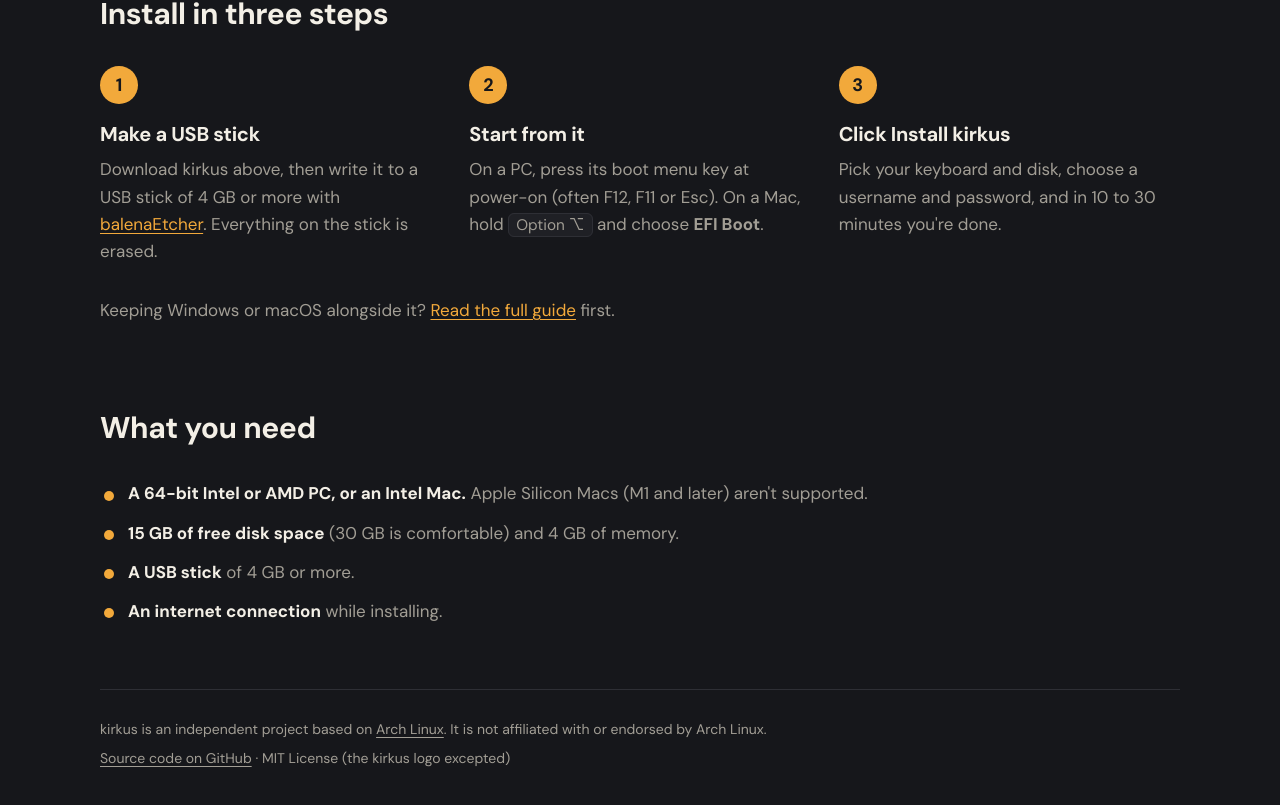
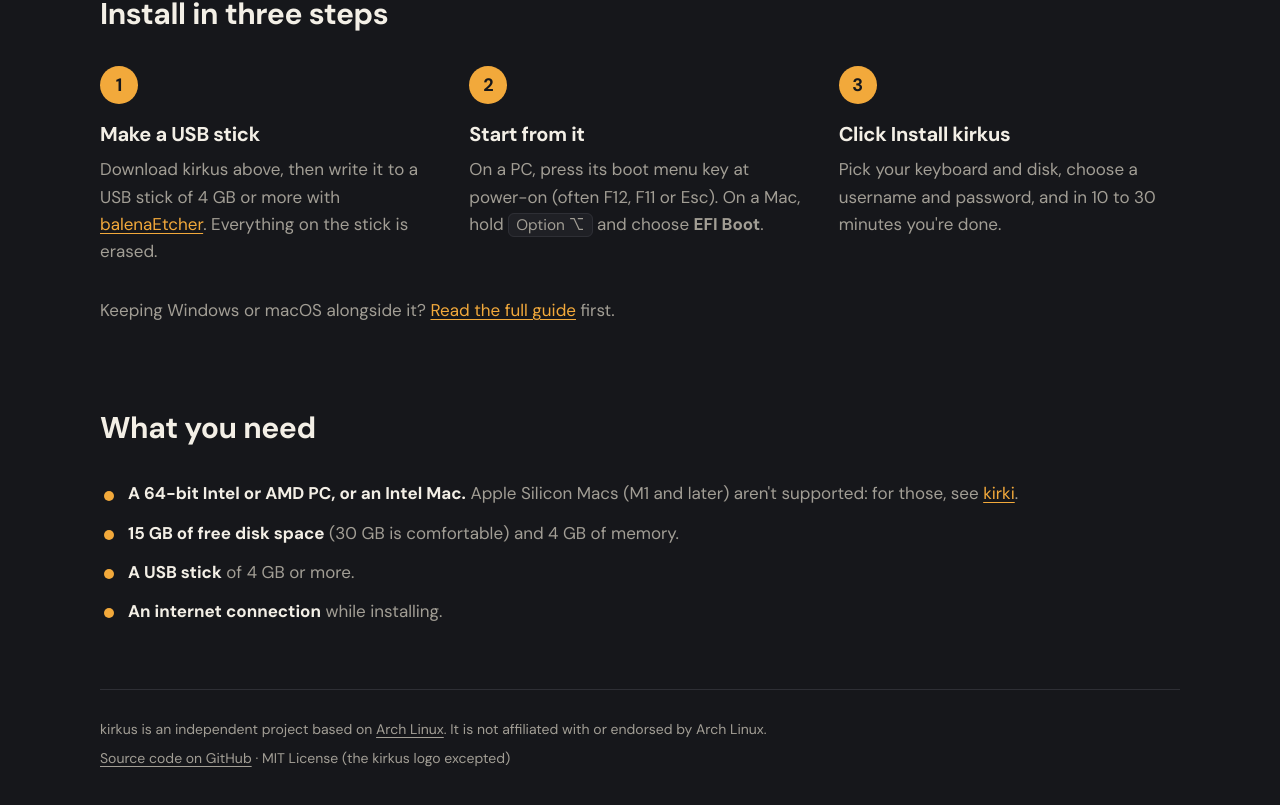
Before and after one commit to goseahawk/kirkus, a plain HTML site: page site/index.html in a window 1280 px wide. Shown: the part 1185-1990 px from the top of the page. Drawn offline with Linux system fonts and the light colour scheme; no server answers.

Commit message:
Point Apple Silicon Mac owners to kirki
Co-Authored-By: Claude Opus 5.5 <noreply@anthropic.com>
Claude-Session: https://claude.ai/code/session_01L5eKN58Fh5MLu6zz5SoGeN

```diff
--- a/site/index.html
+++ b/site/index.html
@@ -96,7 +96,7 @@
     <section class="needs wrap" aria-labelledby="needs-title">
       <h2 class="section-title" id="needs-title">What you need</h2>
       <ul>
-        <li><b>A 64-bit Intel or AMD PC, or an Intel Mac.</b> Apple Silicon Macs (M1 and later) aren't supported.</li>
+        <li><b>A 64-bit Intel or AMD PC, or an Intel Mac.</b> Apple Silicon Macs (M1 and later) aren't supported: for those, see <a href="https://goseahawk.github.io/kirki/">kirki</a>.</li>
         <li><b>15 GB of free disk space</b> (30 GB is comfortable) and 4 GB of memory.</li>
         <li><b>A USB stick</b> of 4 GB or more.</li>
         <li><b>An internet connection</b> while installing.</li>
```
Also changed, not shown: 1 other file.
